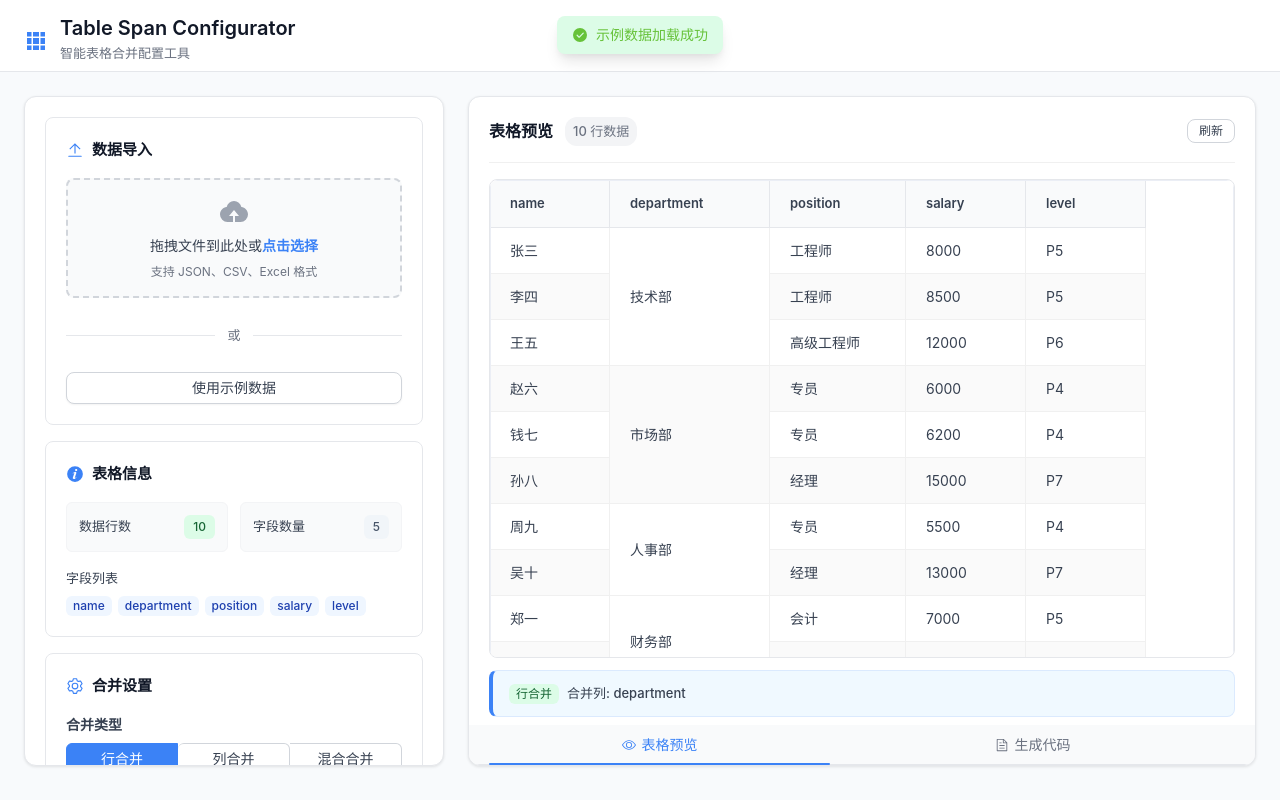
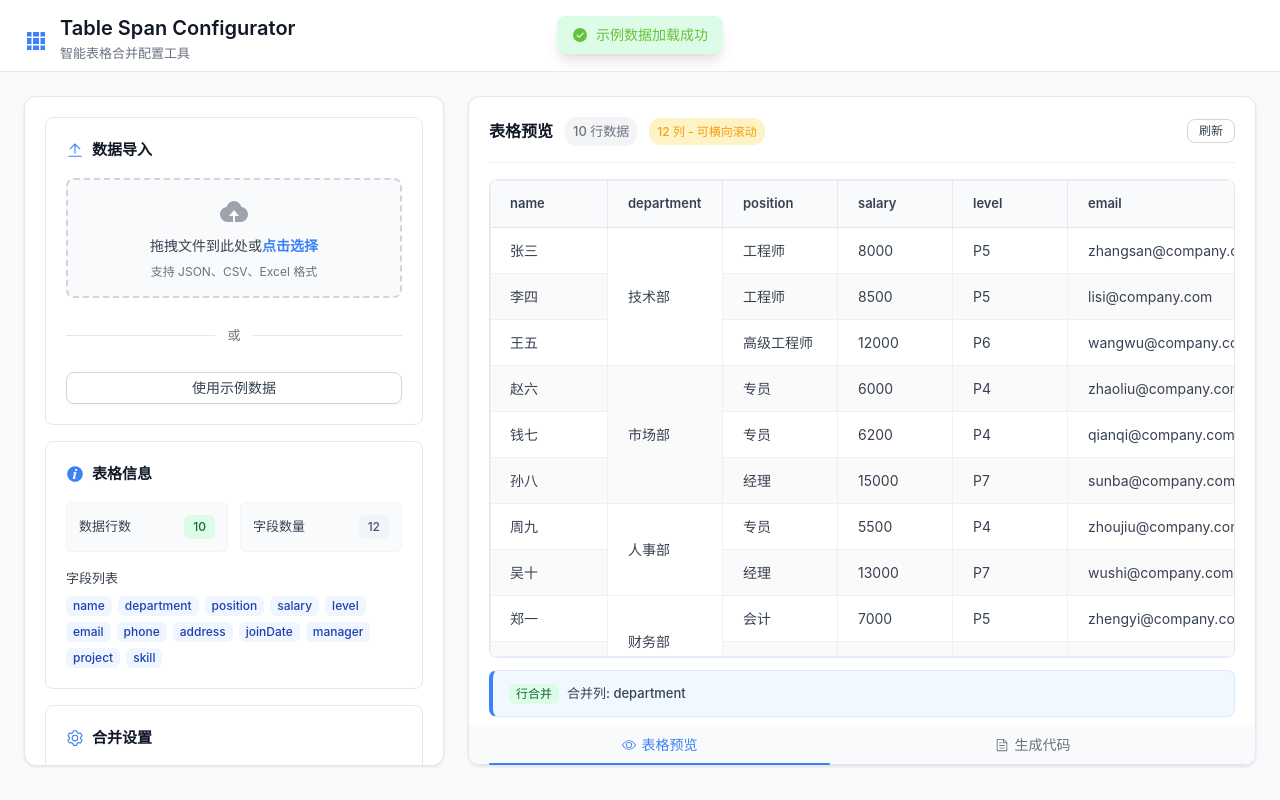
Before and after one commit to pdxjie/el-table-span-method, a Vue app: page / in a window 1280 px wide. Both pictures are taken after a click on the button "使用示例数据". Built offline with nearby package versions, Linux system fonts and the light colour scheme.

Commit message:
fix: 修复导入数据过多无法查看所有列的问题

```diff
--- a/src/components/ConfigPanel.vue
+++ b/src/components/ConfigPanel.vue
@@ -399,16 +399,146 @@ export default {
 
     const loadSampleData = () => {
       const sampleData = [
-        { name: '张三', department: '技术部', position: '工程师', salary: 8000, level: 'P5' },
-        { name: '李四', department: '技术部', position: '工程师', salary: 8500, level: 'P5' },
-        { name: '王五', department: '技术部', position: '高级工程师', salary: 12000, level: 'P6' },
-        { name: '赵六', department: '市场部', position: '专员', salary: 6000, level: 'P4' },
-        { name: '钱七', department: '市场部', position: '专员', salary: 6200, level: 'P4' },
-        { name: '孙八', department: '市场部', position: '经理', salary: 15000, level: 'P7' },
-        { name: '周九', department: '人事部', position: '专员', salary: 5500, level: 'P4' },
-        { name: '吴十', department: '人事部', position: '经理', salary: 13000, level: 'P7' },
-        { name: '郑一', department: '财务部', position: '会计', salary: 7000, level: 'P5' },
-        { name: '王二', department: '财务部', position: '会计', salary: 7200, level: 'P5' }
+        {
+          name: '张三',
+          department: '技术部',
+          position: '工程师',
+          salary: 8000,
+          level: 'P5',
+          email: 'zhangsan@company.com',
+          phone: '13812345678',
+          address: '北京市朝阳区',
+          joinDate: '2020-01-15',
+          manager: '李经理',
+          project: '电商系统',
+          skill: 'Vue.js'
+        },
+        {
+          name: '李四',
+          department: '技术部',
+          position: '工程师',
+          salary: 8500,
+          level: 'P5',
+          email: 'lisi@company.com',
+          phone: '13912345678',
+          address: '北京市海淀区',
+          joinDate: '2020-03-20',
+          manager: '李经理',
+          project: '电商系统',
+          skill: 'React.js'
+        },
+        {
+          name: '王五',
+          department: '技术部',
+          position: '高级工程师',
+          salary: 12000,
+          level: 'P6',
+          email: 'wangwu@company.com',
+          phone: '13712345678',
+          address: '北京市西城区',
+          joinDate: '2019-06-10',
+          manager: '李经理',
+          project: '支付系统',
+          skill: 'Node.js'
+        },
+        {
+          name: '赵六',
+          department: '市场部',
+          position: '专员',
+          salary: 6000,
+          level: 'P4',
+          email: 'zhaoliu@company.com',
+          phone: '13612345678',
+          address: '上海市浦东区',
+          joinDate: '2021-02-08',
+          manager: '王经理',
+          project: '品牌推广',
+          skill: '营销策划'
+        },
+        {
+          name: '钱七',
+          department: '市场部',
+          position: '专员',
+          salary: 6200,
+          level: 'P4',
+          email: 'qianqi@company.com',
+          phone: '13512345678',
+          address: '上海市黄浦区',
+          joinDate: '2021-04-12',
+          manager: '王经理',
+          project: '品牌推广',
+          skill: '数据分析'
+        },
+        {
+          name: '孙八',
+          department: '市场部',
+          position: '经理',
+          salary: 15000,
+          level: 'P7',
+          email: 'sunba@company.com',
+          phone: '13412345678',
+          address: '上海市静安区',
+          joinDate: '2018-09-25',
+          manager: '总监',
+          project: '整体营销',
+          skill: '团队管理'
+        },
+        {
+          name: '周九',
+          department: '人事部',
+          position: '专员',
+          salary: 5500,
+          level: 'P4',
+          email: 'zhoujiu@company.com',
+          phone: '13312345678',
+          address: '广州市天河区',
+          joinDate: '2021-07-01',
+          manager: '人事经理',
+          project: '招聘管理',
+          skill: '人事管理'
+        },
+        {
+          name: '吴十',
+          department: '人事部',
+          position: '经理',
+          salary: 13000,
+          level: 'P7',
+          email: 'wushi@company.com',
+          phone: '13212345678',
+          address: '广州市越秀区',
+          joinDate: '2017-11-30',
+          manager: '人事总监',
+          project: '人才战略',
+          skill: '人力资源'
+        },
+        {
+          name: '郑一',
+          department: '财务部',
+          position: '会计',
+          salary: 7000,
+          level: 'P5',
+          email: 'zhengyi@company.com',
+          phone: '13112345678',
+          address: '深圳市南山区',
+          joinDate: '2020-05-18',
+          manager: '财务经理',
+          project: '财务核算',
+          skill: '财务分析'
+        },
+        {
+          name: '王二',
+          department: '财务部',
+          position: '会计',
+          salary: 7200,
+          level: 'P5',
+          email: 'wanger@company.com',
+          phone: '13012345678',
+          address: '深圳市福田区',
+          joinDate: '2020-08-22',
+          manager: '财务经理',
+          project: '财务核算',
+          skill: '成本控制'
+        }
       ]
 
       tableData.value = sampleData
@@ -659,6 +789,10 @@ export default {
 .condition-group {
   display: flex;
   width: 100%;
+  border: 1px solid #d1d5db;
+  border-radius: 6px;
+  overflow: hidden;
+  box-shadow: 0 1px 2px 0 rgba(0, 0, 0, 0.05);
 }
 
 :deep(.el-radio-button) {
@@ -667,33 +801,36 @@ export default {
 
 :deep(.el-radio-button__inner) {
   width: 100%;
-  border-radius: 6px;
-  border-color: #d1d5db;
+  border-radius: 0;
+  border: none;
+  border-right: 1px solid #e5e7eb;
   color: #374151;
   font-weight: 500;
   transition: all 0.2s ease;
+  background: #ffffff;
 }
 
 :deep(.el-radio-button:first-child .el-radio-button__inner) {
-  border-top-left-radius: 6px;
-  border-bottom-left-radius: 6px;
+  border-left: none;
 }
 
 :deep(.el-radio-button:last-child .el-radio-button__inner) {
-  border-top-right-radius: 6px;
-  border-bottom-right-radius: 6px;
+  border-right: none;
 }
 
 :deep(.el-radio-button__inner:hover) {
-  border-color: #3b82f6;
   background-color: #f0f9ff;
+  color: #3b82f6;
+  z-index: 1;
+  position: relative;
 }
 
 :deep(.el-radio-button.is-active .el-radio-button__inner) {
   background-color: #3b82f6;
-  border-color: #3b82f6;
   color: #ffffff;
-  box-shadow: none;
+  border-color: transparent;
+  z-index: 2;
+  position: relative;
 }
 
 /* 选择器样式 */
@@ -742,7 +879,7 @@ export default {
 
 :deep(.el-input-number .el-input__wrapper) {
   border-radius: 6px;
-  border-color: #d1d5db;
+  border: 1px solid #d1d5db;
   box-shadow: none;
   transition: all 0.2s ease;
 }
--- a/src/components/TablePreview.vue
+++ b/src/components/TablePreview.vue
@@ -6,6 +6,9 @@
           <h3 class="preview-title">表格预览</h3>
           <span class="data-count" v-if="tableData.length > 0">
             {{ tableData.length }} 行数据
+          </span>
+          <span class="column-count" v-if="tableFields.length > 6">
+            {{ tableFields.length }} 列 - 可横向滚动
           </span>
         </div>
       </div>
@@ -23,13 +26,14 @@
     </div>
 
     <div class="preview-content">
-      <div class="table-container" v-if="tableData.length > 0">
+      <div class="table-container" v-if="tableData.length > 0" :data-columns="tableFields.length">
         <el-table
           :data="tableData"
           :span-method="spanMethod"
           :border="spanConfig.showBorder"
           :stripe="spanConfig.stripe"
-          style="width: 100%"
+          height="100%"
+          :style="{ width: tableScrollWidth, minWidth: tableScrollWidth }"
           class="preview-table"
         >
           <el-table-column
@@ -37,7 +41,7 @@
             :key="field"
             :prop="field"
             :label="field"
-            :width="getColumnWidth(field)"
+            :min-width="getColumnMinWidth(field)"
             show-overflow-tooltip
             :class-name="''"
           >
@@ -195,13 +199,24 @@ export default {
       return value1 === value2
     }
 
-    const getColumnWidth = (field) => {
-      // 根据字段内容动态计算列宽
+    const getColumnMinWidth = (field) => {
+      const columnCount = tableFields.value.length
+
+      // 计算字段名和内容的最大长度
       const maxLength = Math.max(
         field.length,
         ...props.tableData.map(row => String(row[field] || '').length)
       )
-      return Math.min(Math.max(maxLength * 12 + 40, 120), 200)
+
+      // 根据列数调整最小宽度策略
+      if (columnCount <= 5) {
+        // 列数少时，让列自动扩展填充表格
+        return Math.max(maxLength * 8 + 40, 120)
+      } else {
+        // 列数多时，设置固定的合理宽度，确保所有列都能显示
+        const baseWidth = Math.max(maxLength * 6 + 32, 100)
+        return Math.min(baseWidth, 150) // 限制最大宽度避免过宽
+      }
     }
 
     const refreshPreview = () => {
@@ -217,13 +232,36 @@ export default {
       return ''
     }
 
+    // 计算表格需要的总宽度
+    const tableScrollWidth = computed(() => {
+      const columnCount = tableFields.value.length
+      if (columnCount === 0) return '100%'
+
+      // 如果列数较少，使用自适应宽度
+      if (columnCount <= 6) {
+        return '100%'
+      }
+
+      // 计算所有列的最小宽度总和
+      const totalWidth = tableFields.value.reduce((total, field) => {
+        return total + getColumnMinWidth(field)
+      }, 0)
+
+      // 为多列表格设置固定宽度，确保有滚动条
+      const minScrollWidth = columnCount * 120 // 每列至少120px
+      const calculatedWidth = Math.max(totalWidth, minScrollWidth, 1400)
+
+      return calculatedWidth + 'px'
+    })
+
     return {
       tableFields,
       spanMethod,
-      getColumnWidth,
+      getColumnMinWidth,
       refreshPreview,
       getMergedColumnClass,
-      getCellClass
+      getCellClass,
+      tableScrollWidth
     }
   }
 }
@@ -274,6 +312,15 @@ export default {
   font-weight: 500;
 }
 
+.column-count {
+  font-size: 12px;
+  color: #f59e0b;
+  background: #fef3c7;
+  padding: 4px 8px;
+  border-radius: 12px;
+  font-weight: 500;
+}
+
 .header-actions {
   display: flex;
   align-items: center;
@@ -296,23 +343,29 @@ export default {
   flex: 1;
   min-height: 0;
   overflow: auto;
+  width: 100%;
+  position: relative;
 }
 
 /* 表格样式 */
 .preview-table {
   border-radius: 8px;
-  overflow: hidden;
+  min-width: fit-content;
 }
 
 :deep(.el-table) {
   background: transparent;
   border-radius: 8px;
+  min-width: fit-content;
 }
 
 :deep(.el-table .el-table__cell) {
   padding: 12px 8px;
   border-color: #f0f0f0;
   font-size: 14px;
+  white-space: nowrap;
+  overflow: hidden;
+  text-overflow: ellipsis;
 }
 
 :deep(.el-table th.el-table__cell) {
@@ -514,16 +567,42 @@ export default {
 }
 
 .table-container::-webkit-scrollbar-track {
-  background: #f1f1f1;
+  background: #f1f5f9;
   border-radius: 4px;
 }
 
 .table-container::-webkit-scrollbar-thumb {
   background: #d1d5db;
   border-radius: 4px;
+  transition: background-color 0.2s ease;
 }
 
 .table-container::-webkit-scrollbar-thumb:hover {
   background: #9ca3af;
 }
+
+.table-container::-webkit-scrollbar-corner {
+  background: #f1f5f9;
+}
+
+/* 表格列数提示 */
+.table-container::before {
+  content: attr(data-columns) " 列数据";
+  position: absolute;
+  top: 8px;
+  right: 8px;
+  background: rgba(0, 0, 0, 0.6);
+  color: white;
+  padding: 4px 8px;
+  border-radius: 4px;
+  font-size: 12px;
+  z-index: 10;
+  pointer-events: none;
+  opacity: 0;
+  transition: opacity 0.3s ease;
+}
+
+.table-container:hover::before {
+  opacity: 1;
+}
 </style>
```
